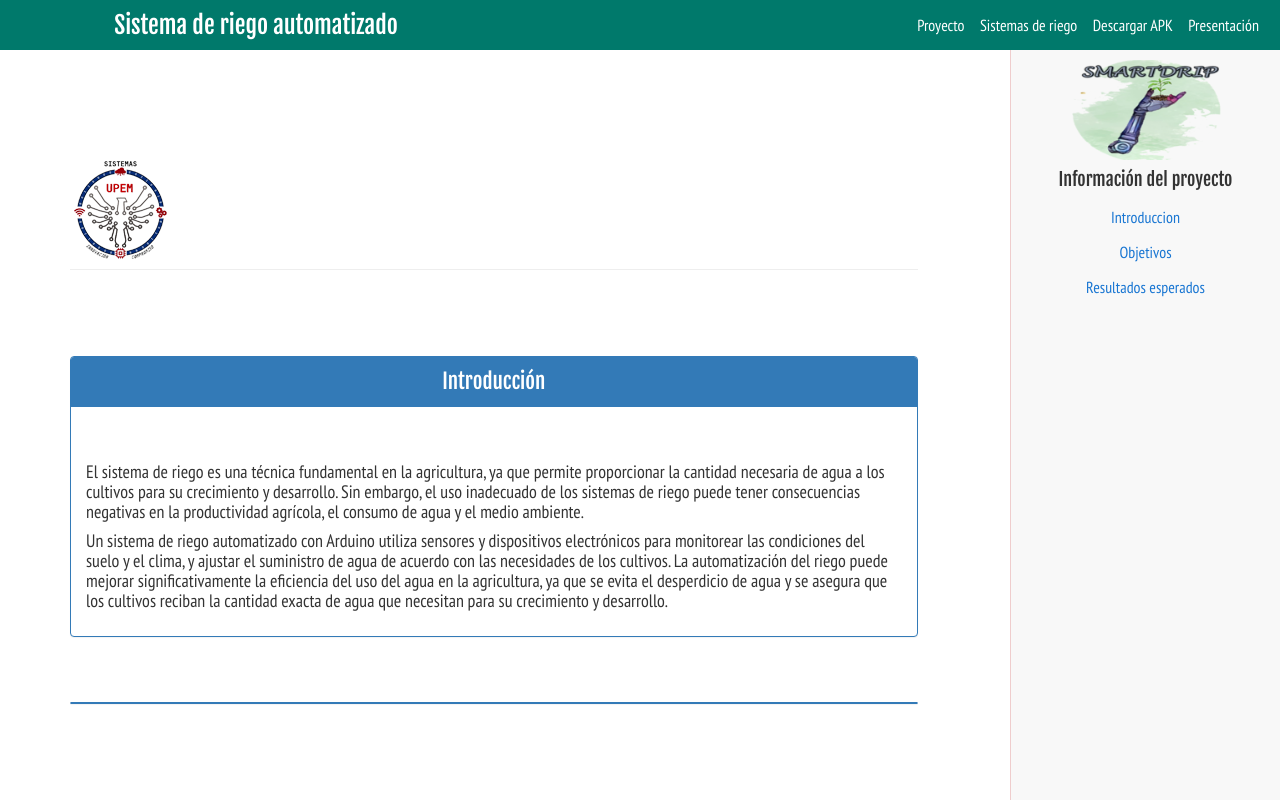
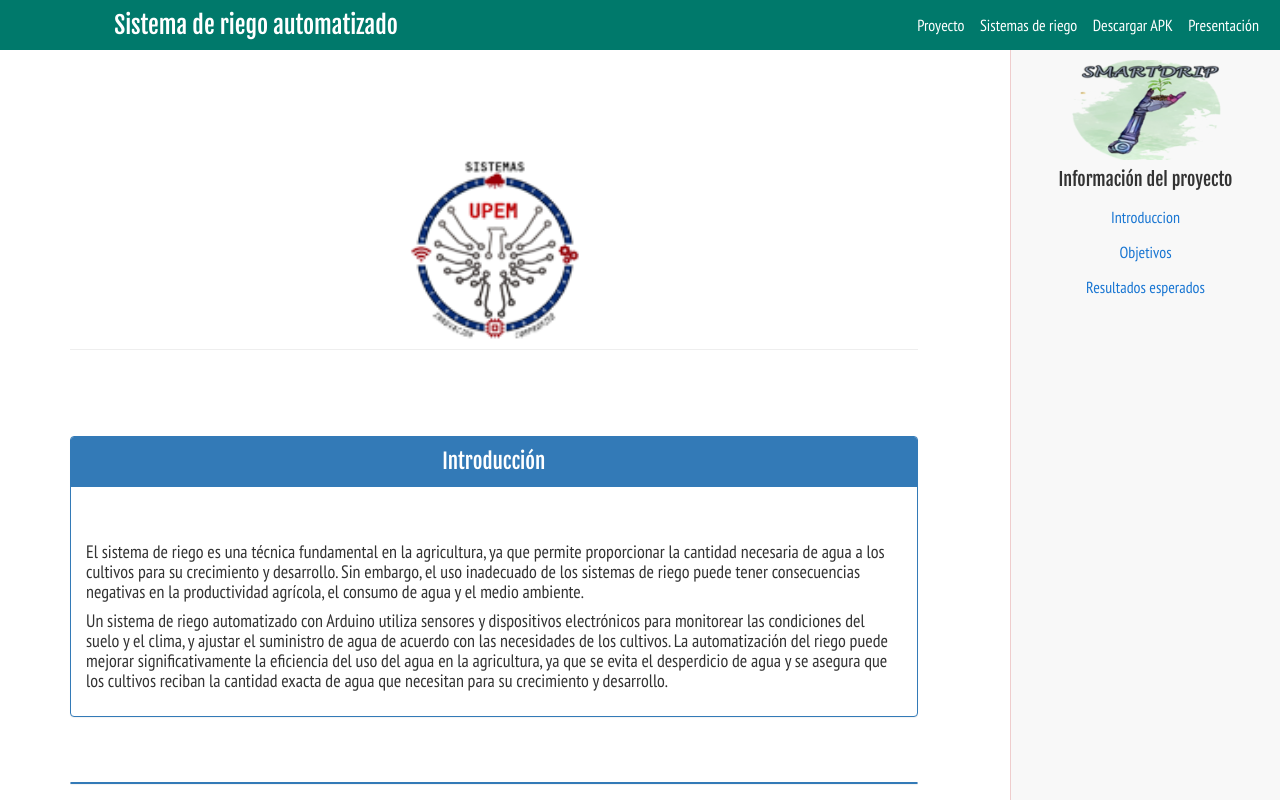
Before and after one commit to SmartDrip/SmartDrip.github.io, a plain HTML site: page index.html in a window 1280 px wide. Shown: the top 802 px of the page. Drawn offline with nearby package versions, Linux system fonts and the light colour scheme; some packages are replaced by stand-ins of ours.

Commit message:
actualziacion

```diff
--- a/css/style.css
+++ b/css/style.css
@@ -363,6 +363,13 @@ video{
     height: 500px;
     border-radius: 4px;
 }
+
+.logou {
+    display: block; /* Asegura que la imagen se comporte como un bloque */
+    margin: 0 auto; /* Margen automático a los lados para centrar horizontalmente */
+    text-align: center; /* Alineación centrada para el contenido dentro del contenedor */
+    margin-bottom: 0px;
+}
 /*=======================================================================================================
 =                                             Estilos galeria                                           =
 ========================================================================================================*/
--- a/index.html
+++ b/index.html
@@ -48,7 +48,7 @@
 					<!--======================================== Mision y vision ========================================-->
 					<article class="full-reset" id="mision-vision">
 						<div class="page-header" style="margin-bottom:40px;">
-							<img src="assets/img/logou.png" />
+							<img class="logou" style="height: 180px;" src="assets/img/logou.png" />
 
 						</div>
 						<br><br>
```
